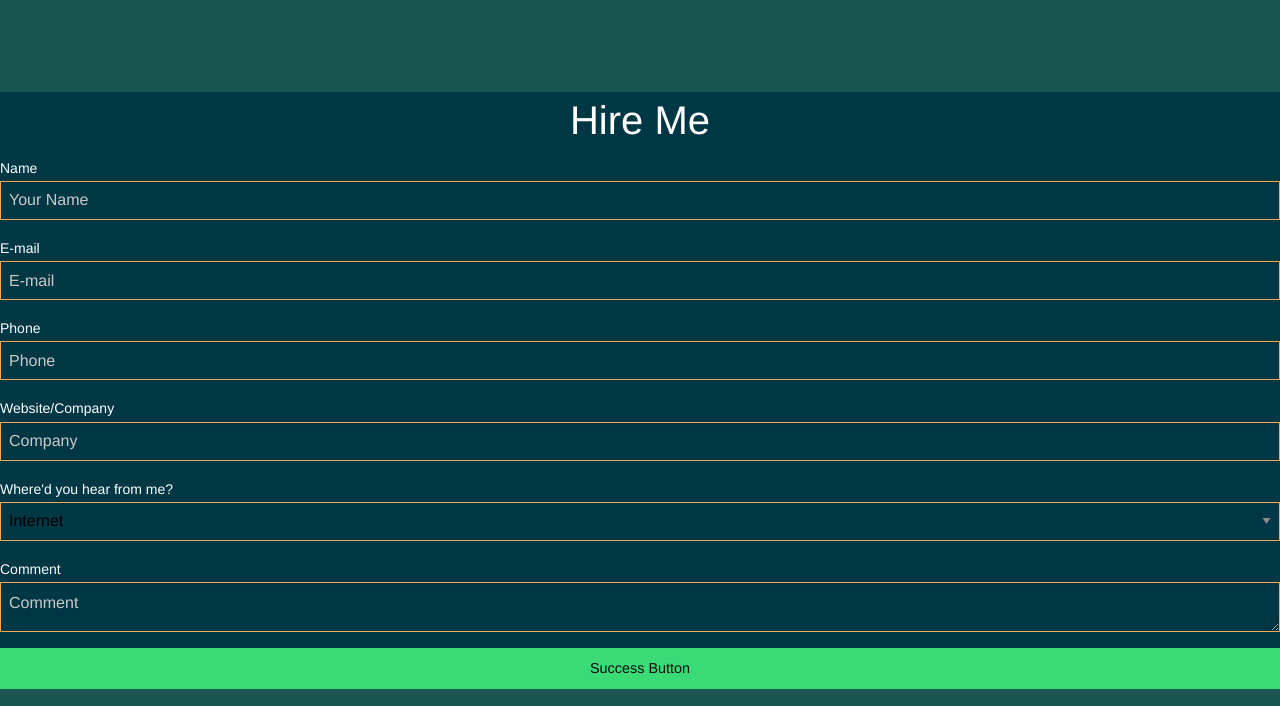
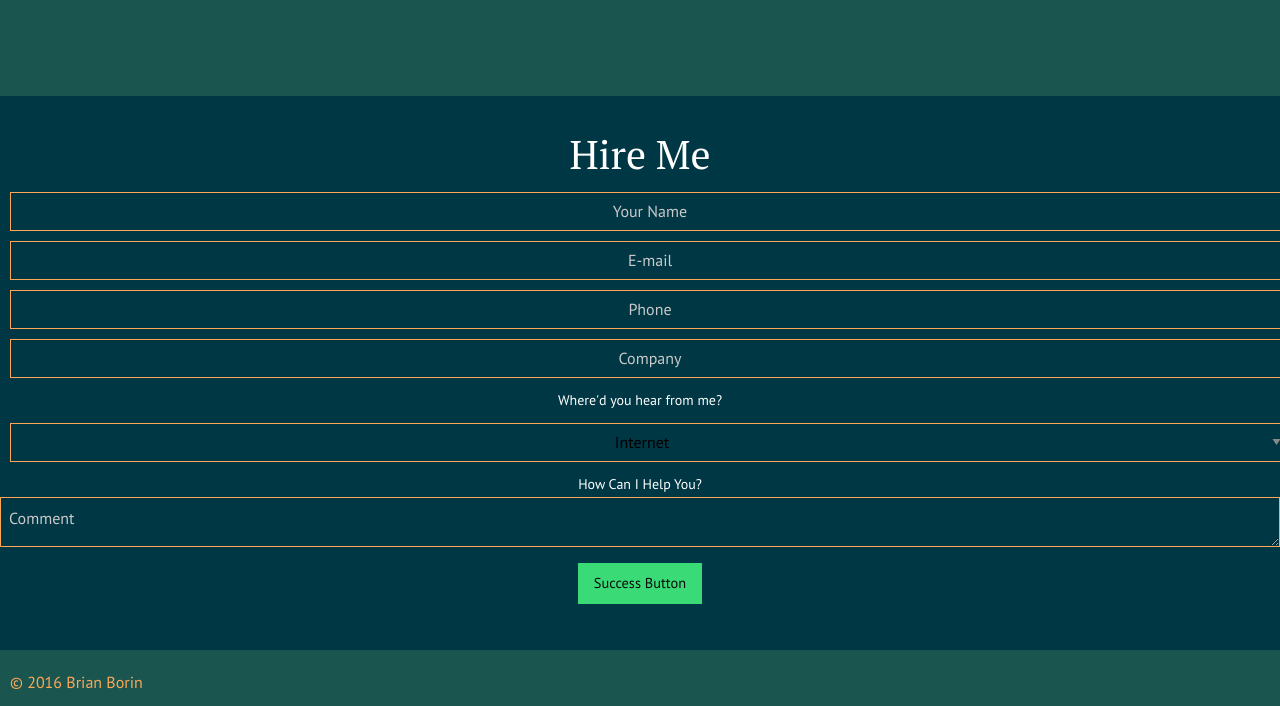
Before and after one commit to khaduch/briancodes33.github.io, a plain HTML site: page index.html in a window 1280 px wide. Shown: the part 1391-2097 px from the top of the page. Drawn offline with nearby package versions, Linux system fonts and the light colour scheme.

Commit message:
fixed button and nav and some stuff on form, about to rage quit though out of frudtration

```diff
--- a/index.html
+++ b/index.html
@@ -1,6 +1,7 @@
 <!DOCTYPE html>
 <html>
   <head>
+    <link href="https://fonts.googleapis.com/css?family=PT+Sans|PT+Serif" rel="stylesheet">
     <link rel="stylesheet" href="https://cdnjs.cloudflare.com/ajax/libs/foundation/6.2.3/foundation.min.css">
     <link rel="stylesheet" href="https://maxcdn.bootstrapcdn.com/font-awesome/4.6.3/css/font-awesome.min.css">
     <link rel="stylesheet" href="style.css">
@@ -94,29 +95,22 @@
     <section class="contact-content">
       <h2 class="text-center">Hire Me</h2>
       <form>
-      <div class="row">
+        <div class="row">
         <div class="large-4 columns"></div>
         <div class="large-4 columns">
-          <label>Name
             <input type="text" placeholder="Your Name" />
-          </label>
         </div>
         <div class="large-4 columns"></div>
       </div>
       <div class="row">
         <div class="large-4 columns">
-          <label>E-mail
             <input type="text" placeholder="E-mail" />
-          </label>
         </div>
         <div class="large-4 columns">
-          <label>Phone
             <input type="text" placeholder="Phone" />
-          </label>
         </div>
       <div class="large-4 columns">
         <div class="row collapse">
-          <label>Website/Company</label>
           <div class="small-9 columns">
             <input type="text" placeholder="Company" />
           </div>
@@ -138,7 +132,7 @@
     </div>
     <div class="row">
       <div class="large-12 columns">
-        <label>Comment
+        <label>How Can I Help You?
           <textarea placeholder="Comment"></textarea>
         </label>
       </div>
@@ -146,7 +140,7 @@
       <div class="row">
         <div class="large-4 columns"></div>
         <div class="large-4 columns">
-          <a href="#" class="button success float-center">Success Button</a>
+          <a href="#" class="button success">Success Button</a>
         </div>
         <div class="large-4 columns"></div>
       </div>
--- a/main.js
+++ b/main.js
@@ -1,8 +1,9 @@
 var count = 1;
 var loopCount = 0;
 var elementCount = 4;
-disp();
+
 function disp() {
+
 	if (loopCount++ > 2005 * elementCount ) {
         $(".skill-slider").fadeIn(2000);
         return;
@@ -13,3 +14,5 @@ function disp() {
   count = (count % elementCount) + 1;
   console.log(count);
 }
+
+disp();
--- a/style.scss
+++ b/style.scss
@@ -5,16 +5,19 @@ $tan: #F6FE91;
 
 
 body {
-  font-family: 'Helvetica Neue';
+  font-family: 'PT Sans', sans-serif;
   font-weight: 300;
   color: white;
-  font-weight: 400;
   background: $green;
 }
 
-h2 {
+section {
+  padding: 30px 0;
+}
+
+h2, h3, h4 {
   color: white;
-  margin-top: 23px;
+  font-family: 'PT Serif', serif;
 }
 
 
@@ -29,6 +32,7 @@ nav {
   ul {
     margin-top: 25px;
     margin-right: 20px;
+    text-align: right;
   li {
     padding: 10px;
     list-style-type: none;
@@ -50,7 +54,8 @@ nav {
 .about-content {
   img {
     border: none;
-    background-blend-mode: multiply;
+    // box-shadow: 5px 10px 35px #111;
+    border-radius: 50%;
   }
 }
 
@@ -94,14 +99,20 @@ nav {
 .contact-content {
   background: $blue;
   color: #fff;
+  text-align: center;
   #right-inline {
     color: #fff;
   }
 }
 
-.about-content, .project-content, .skills-content,  {
-  margin-top: 10px;
+form {
+  width: 100%;
+  text-align: center;
 }
+
+// .about-content, .project-content, .skills-content,  {
+//   margin-top: 10px;
+// }
 
 label {
   color: #fff;
@@ -111,6 +122,9 @@ label {
       background-color: transparent;
       border: 1px solid $orange;
       color: black;
+      text-align: center;
+      margin: 10px;
+
   }
 
   input:focus {outline: none;}
```
Also changed, not shown: style.css, 1 other file.
